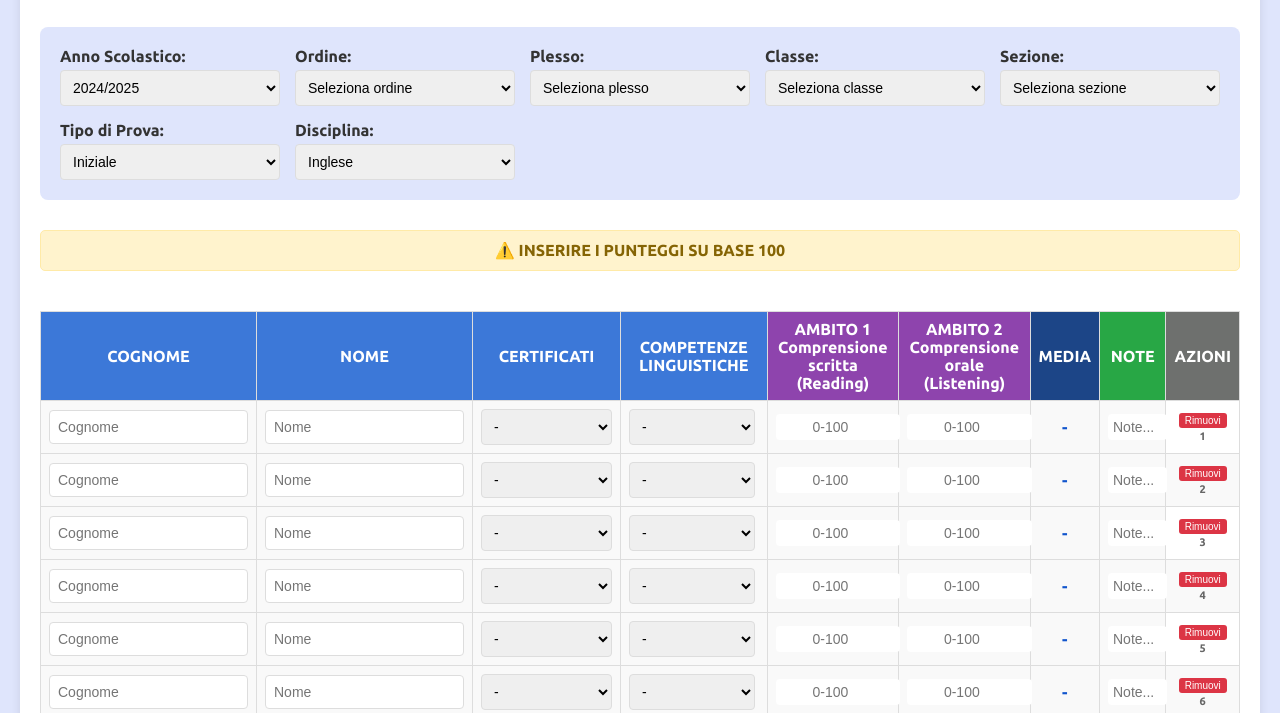
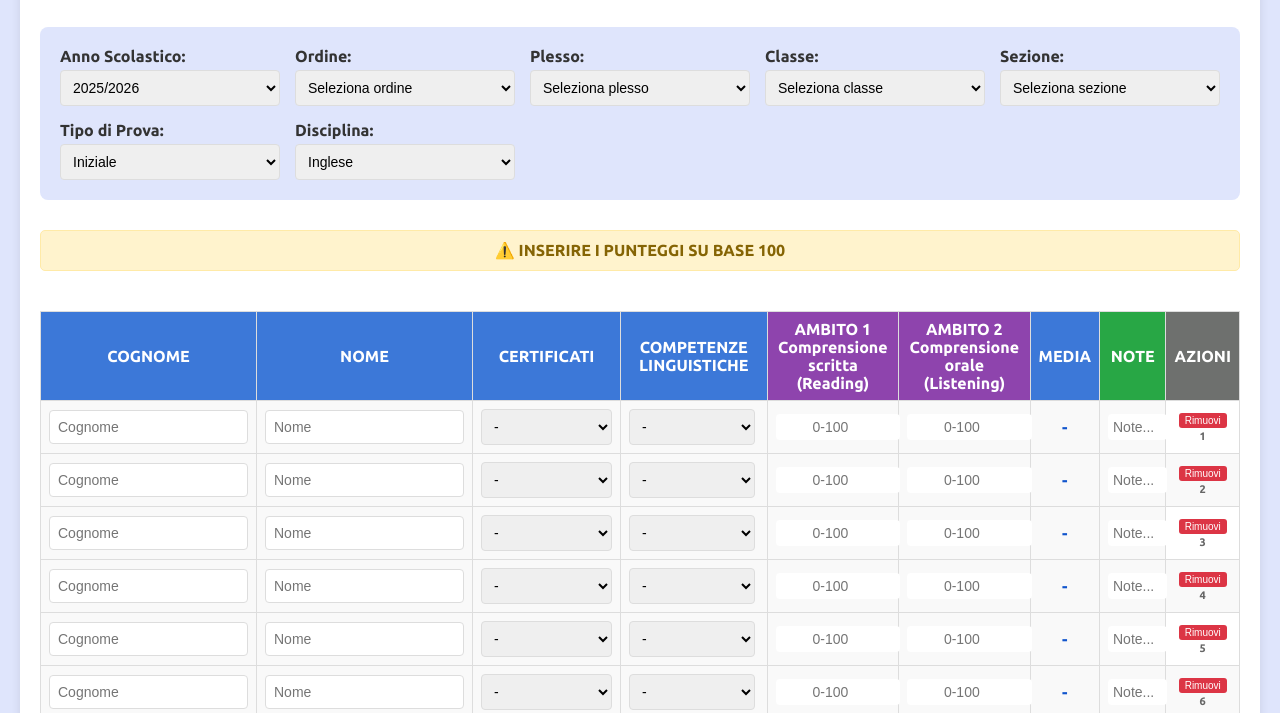
Before and after one commit to Emanuele-ElBasri/pp-puddu, a plain HTML site: page index.html in a window 1280 px wide. Shown: the part 87-800 px from the top of the page. Drawn offline with Linux system fonts and the light colour scheme.

Commit message:
minor updates

```diff
--- a/index.html
+++ b/index.html
@@ -88,7 +88,7 @@
         }
 
         .header-blue {
-            background-color: #1c4587 !important;
+            background-color: #3c78d8 !important;
             color: white !important;
         }
 
@@ -285,9 +285,8 @@
                     <option value="2020/2021">2020/2021</option>
                     <option value="2021/2022">2021/2022</option>
                     <option value="2022/2023">2022/2023</option>
-                    <option value="2024/2025" selected>2024/2025</option>
                     <option value="2024/2025">2024/2025</option>
-                    <option value="2025/2026">2025/2026</option>
+                    <option value="2025/2026" selected>2025/2026</option>
                     <option value="2026/2027">2026/2027</option>
                     <option value="2027/2028">2027/2028</option>
                     <option value="2028/2029">2028/2029</option>
```
